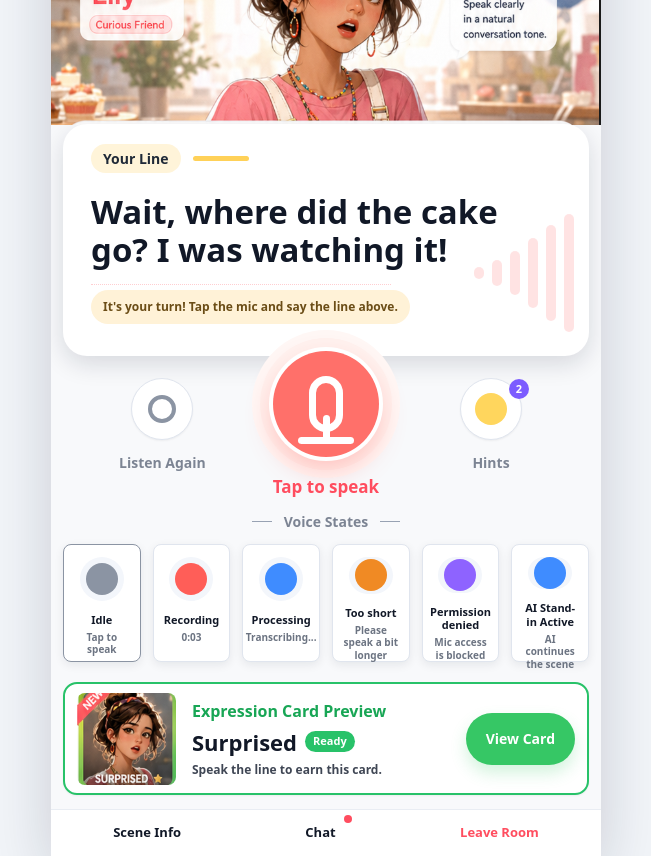
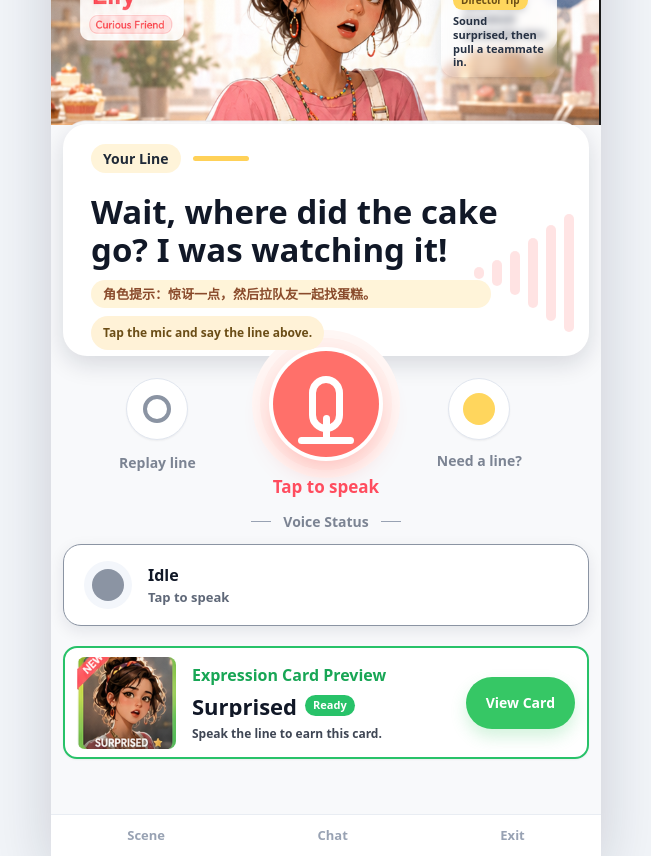
Before and after one commit to shuchaoye17-del/english-roleplay-party, a Next.js app: page /play/cafe-chaos in a window 1280 px wide. Shown: the part 320-1176 px from the top of the page, without its empty margins (314-965 px from the left). Built offline with nearby package versions, Linux system fonts and the light colour scheme.

Commit message:
Polish interactive play page review states

```diff
--- a/src/app/play/[id]/page.tsx
+++ b/src/app/play/[id]/page.tsx
@@ -78,6 +78,7 @@ function buildVoiceStates(
     {
       title: 'Idle',
       note: 'Tap to speak',
+      active: isIdle,
       color: isIdle
         ? 'border-[#8b94a3] bg-white text-[#111827]'
         : 'border-[#e0e5ee] bg-white text-[#7c8493]',
@@ -85,7 +86,8 @@ function buildVoiceStates(
     },
     {
       title: 'Recording',
-      note: isRecording ? `${Math.max(1, Math.ceil(durationMs / 1000))}:00` : '0:03',
+      note: isRecording ? `Recording... ${Math.max(1, Math.ceil(durationMs / 1000))}s` : 'Recording...',
+      active: isRecording,
       color: isRecording
         ? 'border-[#ff5e58] bg-white text-[#111827]'
         : 'border-[#e0e5ee] bg-white text-[#111827]',
@@ -93,7 +95,8 @@ function buildVoiceStates(
     },
     {
       title: 'Processing',
-      note: 'Transcribing...',
+      note: 'Listening to your line...',
+      active: isProcessing,
       color: isProcessing
         ? 'border-[#3f8cff] bg-white text-[#111827]'
         : 'border-[#e0e5ee] bg-white text-[#111827]',
@@ -101,7 +104,8 @@ function buildVoiceStates(
     },
     {
       title: 'Too short',
-      note: 'Please speak a bit longer',
+      note: 'Say one full line, or use the rescue line.',
+      active: isTooShort,
       color: isTooShort
         ? 'border-[#f08a24] bg-white text-[#111827]'
         : 'border-[#e0e5ee] bg-white text-[#111827]',
@@ -109,15 +113,17 @@ function buildVoiceStates(
     },
     {
       title: 'Permission denied',
-      note: 'Mic access is blocked',
+      note: 'Mic is blocked. You can still use AI stand-in.',
+      active: isPermissionDenied,
       color: isPermissionDenied
         ? 'border-[#8e63ff] bg-white text-[#111827]'
         : 'border-[#e0e5ee] bg-white text-[#111827]',
       dot: 'bg-[#8e63ff]'
     },
     {
-      title: 'AI Stand-in Active',
-      note: 'AI continues the scene',
+      title: 'AI stand-in',
+      note: 'AI keeps the scene moving.',
+      active: isStandIn,
       color: isStandIn
         ? 'border-[#3f8cff] bg-white text-[#111827]'
         : 'border-[#e0e5ee] bg-white text-[#111827]',
@@ -176,19 +182,19 @@ export default function PlayPage({ params }: { params: { id: string } }) {
       setState('transcribing');
 
       if (audioBlob.size < 200 || recorder.durationMs < 500) {
-        setTranscriptionNote('Recording was too short, so the AI stand-in kept the scene moving.');
+        setTranscriptionNote('Say one full line, or use the rescue line.');
         setTurnScore(mockTurnScore);
         completeTurn(currentLine.rescueLine, 'too_short');
         setPendingTranscription(false);
         return;
       }
 
-      setTranscriptionNote('Listening to your line and preparing roleplay feedback...');
+      setTranscriptionNote('Listening to your line...');
       const transcription = await transcribeAudio(audioBlob, recorder.durationMs, currentLine.rescueLine);
       if (cancelled) return;
 
       const transcript = transcription.transcript || currentLine.rescueLine;
-      setTranscriptionNote(transcription.message ?? 'Transcription complete. Scoring the roleplay turn...');
+      setTranscriptionNote(transcription.message ?? 'Listening to your line...');
 
       const score = await scoreTurn({
         scenarioId: scenario.id,
@@ -228,7 +234,7 @@ export default function PlayPage({ params }: { params: { id: string } }) {
   const handleMicClick = async () => {
     if (recorder.state === 'recording') {
       setPendingTranscription(true);
-      setTranscriptionNote('Recording stopped. Transcribing and scoring this turn...');
+      setTranscriptionNote('Listening to your line...');
       recorder.stopRecording();
       setState('transcribing');
       return;
@@ -240,7 +246,7 @@ export default function PlayPage({ params }: { params: { id: string } }) {
     const started = await recorder.startRecording();
     if (started) {
       setState('recording');
-      setTranscriptionNote('Recording. Say the English line clearly and naturally.');
+      setTranscriptionNote('Recording...');
       return;
     }
 
@@ -267,7 +273,7 @@ export default function PlayPage({ params }: { params: { id: string } }) {
   const triggerStandIn = () => {
     recorder.resetRecording();
     setPendingTranscription(false);
-    setTranscriptionNote('AI stand-in performed this line so the scene could continue.');
+    setTranscriptionNote('AI keeps the scene moving.');
     setTurnScore({
       ...mockTurnScore,
       title: 'AI stand-in kept the story moving',
@@ -291,8 +297,15 @@ export default function PlayPage({ params }: { params: { id: string } }) {
     recorder.state === 'recording'
       ? 'Stop speaking'
       : state === 'transcribing'
-        ? 'Processing...'
+        ? 'Listening...'
         : 'Tap to speak';
+
+  const instructionText =
+    state === 'recording'
+      ? 'Recording...'
+      : state === 'transcribing'
+        ? 'Listening to your line...'
+        : transcriptionNote || 'Tap the mic and say the line above.';
 
   return (
     <PlayImplementationScreen
@@ -300,16 +313,25 @@ export default function PlayPage({ params }: { params: { id: string } }) {
       sceneLabel={`Scene ${turn + 1}/${mockLines.length}`}
       progressSegments={mockLines.length}
       activeProgressSegments={turn + 1}
+      directorTipTitle="Director Tip"
+      directorTipText="Sound surprised, then pull a teammate in."
       lineText={currentLine.rescueLine}
-      instructionText={
-        state === 'recording'
-          ? 'Recording now. Say the line above in character.'
-          : transcriptionNote || "It's your turn! Tap the mic and say the line above."
-      }
+      roleHint="角色提示：惊讶一点，然后拉队友一起找蛋糕。"
+      instructionText={instructionText}
       micLabel={micLabel}
       isRecording={recorder.state === 'recording'}
+      listenLabel="Replay line"
+      hintsLabel="Need a line?"
+      hintsCount={0}
       voiceStates={voiceStates}
+      voiceStateMode="current"
       reward={reward}
+      navItems={[
+        { label: 'Scene' },
+        { label: 'Chat' },
+        { label: 'Exit' }
+      ]}
+      bottomNavTone="quiet"
       onBack={() => router.push('/lobby')}
       onMicClick={handleMicClick}
       onHints={triggerStandIn}
--- a/src/components/play/PlayImplementationScreen.tsx
+++ b/src/components/play/PlayImplementationScreen.tsx
@@ -17,6 +17,7 @@ export type PlayImplementationVoiceState = {
   note: string;
   color: string;
   dot: string;
+  active?: boolean;
 };
 
 export type PlayImplementationReward = {
@@ -36,8 +37,11 @@ export type PlayImplementationScreenProps = {
   players?: PlayImplementationPlayer[];
   stageSrc?: string;
   stageAlt?: string;
+  directorTipTitle?: string;
+  directorTipText?: string;
   lineLabel?: string;
   lineText?: string;
+  roleHint?: string;
   instructionText?: string;
   micLabel?: string;
   isRecording?: boolean;
@@ -45,8 +49,10 @@ export type PlayImplementationScreenProps = {
   hintsLabel?: string;
   hintsCount?: number;
   voiceStates?: PlayImplementationVoiceState[];
+  voiceStateMode?: "all" | "current";
   reward?: PlayImplementationReward;
   navItems?: { label: string; tone?: "default" | "danger"; hasNotification?: boolean }[];
+  bottomNavTone?: "full" | "quiet";
   onBack?: () => void;
   onAudio?: () => void;
   onMenu?: () => void;
@@ -109,6 +115,7 @@ const defaultVoiceStates: PlayImplementationVoiceState[] = [
     note: "0:03",
     color: "border-[#ff5e58] bg-white text-[#111827]",
     dot: "bg-[#ff5e58]",
+    active: true,
   },
   {
     title: "Processing",
@@ -197,7 +204,7 @@ function TopBar({
         <div className="truncate text-[18px] font-black leading-none text-[#111827]">
           {title}
         </div>
-        <div className="mt-1 flex items-center gap-3">
+          <div className="mt-1 flex items-center gap-2 min-[520px]:gap-3">
           <span className="text-[13px] font-semibold text-[#6c7482]">
             {sceneLabel}
           </span>
@@ -205,7 +212,7 @@ function TopBar({
             {Array.from({ length: progressSegments }).map((_, item) => (
               <span
                 key={item}
-                className={`h-[5px] w-[38px] rounded-full ${
+                className={`h-[5px] w-[24px] rounded-full min-[520px]:w-[38px] ${
                   item < activeProgressSegments ? "bg-[#ff4d5f]" : "bg-[#e0e5ee]"
                 }`}
               />
@@ -234,12 +241,12 @@ function TopBar({
 
 function PlayerStrip({ players }: { players: PlayImplementationPlayer[] }) {
   return (
-    <section className="mx-3 flex h-[158px] items-center justify-between rounded-[18px] bg-white px-5 shadow-[0_7px_24px_rgba(15,23,42,0.13)]">
+    <section className="mx-3 flex h-[158px] items-center justify-start gap-4 overflow-x-auto rounded-[18px] bg-white px-4 shadow-[0_7px_24px_rgba(15,23,42,0.13)] [scrollbar-width:none] min-[520px]:justify-between min-[520px]:px-5 [&::-webkit-scrollbar]:hidden">
       {players.map((player) => (
-        <div key={player.name} className="relative flex w-[80px] flex-col items-center">
+        <div key={player.name} className="relative flex w-[78px] shrink-0 flex-col items-center min-[520px]:w-[80px]">
           {player.badge ? (
             <span
-              className={`absolute -top-5 z-20 rounded-md px-2 py-0.5 text-[11px] font-black text-white ${
+              className={`absolute -top-4 z-20 rounded-md px-2 py-0.5 text-[11px] font-black text-white ${
                 player.active ? "bg-[#ff4d5f]" : "bg-[#7757ff]"
               }`}
             >
@@ -288,7 +295,17 @@ function PlayerStrip({ players }: { players: PlayImplementationPlayer[] }) {
   );
 }
 
-function Stage({ src, alt }: { src: string; alt: string }) {
+function Stage({
+  src,
+  alt,
+  directorTipTitle,
+  directorTipText,
+}: {
+  src: string;
+  alt: string;
+  directorTipTitle?: string;
+  directorTipText?: string;
+}) {
   return (
     <section className="relative mt-0 h-[235px] overflow-hidden">
       <Image
@@ -299,6 +316,16 @@ function Stage({ src, alt }: { src: string; alt: string }) {
         priority
         className="h-full w-full object-cover"
       />
+      {directorTipText ? (
+        <div className="absolute right-11 top-[88px] max-w-[116px] rounded-[14px] bg-white/92 px-3 py-2 shadow-[0_8px_20px_rgba(15,23,42,0.12)] backdrop-blur-sm">
+          <div className="mb-1 inline-flex rounded-full bg-[#ffd65d] px-2 py-0.5 text-[10px] font-black text-[#6b4d16]">
+            {directorTipTitle ?? "Director Tip"}
+          </div>
+          <p className="text-[11px] font-bold leading-tight text-[#263143]">
+            {directorTipText}
+          </p>
+        </div>
+      ) : null}
     </section>
   );
 }
@@ -306,27 +333,42 @@ function Stage({ src, alt }: { src: string; alt: string }) {
 function LineCard({
   lineLabel,
   lineText,
+  roleHint,
   instructionText,
 }: {
   lineLabel: string;
   lineText: string;
+  roleHint?: string;
   instructionText: string;
 }) {
   return (
-    <section className="relative -mt-px mx-3 h-[232px] rounded-[24px] bg-white px-7 pt-5 shadow-[0_8px_24px_rgba(15,23,42,0.14)]">
+    <section className="relative -mt-px mx-3 h-[260px] rounded-[24px] bg-white px-7 pt-5 shadow-[0_8px_24px_rgba(15,23,42,0.14)] min-[520px]:h-[232px]">
       <div className="flex items-center gap-3">
         <span className="rounded-full bg-[#fff4d9] px-3 py-1 text-[14px] font-black text-[#1f2937]">
           {lineLabel}
         </span>
         <span className="h-[5px] w-14 rounded-full bg-[#ffd158]" />
       </div>
-      <p className="mt-5 max-w-[430px] text-[33px] font-black leading-[1.14] tracking-normal text-[#111827]">
+      <p className="mt-5 max-w-[430px] text-[28px] font-black leading-[1.12] tracking-normal text-[#111827] min-[520px]:text-[33px] min-[520px]:leading-[1.14]">
         {lineText}
       </p>
-      <div className="mt-4 h-px w-[300px] border-t border-dotted border-[#ffced1]" />
-      <div className="absolute bottom-8 left-7 rounded-full bg-[#fff2d7] px-3 py-2 text-[12px] font-bold text-[#6b4d16]">
-        {instructionText}
-      </div>
+      {roleHint ? (
+        <p className="relative z-10 mt-3 max-w-[300px] rounded-full bg-[#fff4d9] px-3 py-1.5 text-[12px] font-bold leading-tight text-[#8a4b2c] min-[520px]:max-w-[400px] min-[520px]:text-[13px]">
+          {roleHint}
+        </p>
+      ) : null}
+      {roleHint ? (
+        <div className="relative z-10 mt-2 inline-block rounded-full bg-[#fff2d7] px-3 py-2 text-[12px] font-bold text-[#6b4d16]">
+          {instructionText}
+        </div>
+      ) : (
+        <>
+          <div className="mt-4 h-px w-[300px] border-t border-dotted border-[#ffced1]" />
+          <div className="absolute bottom-8 left-7 rounded-full bg-[#fff2d7] px-3 py-2 text-[12px] font-bold text-[#6b4d16]">
+            {instructionText}
+          </div>
+        </>
+      )}
       <div className="absolute bottom-6 right-0 flex h-[118px] w-[130px] items-center justify-center gap-2 opacity-50">
         {[12, 26, 44, 70, 96, 118].map((height, index) => (
           <span
@@ -364,7 +406,7 @@ function MicDock({
       <button
         type="button"
         onClick={onListenAgain}
-        className="absolute left-[68px] top-[22px] flex flex-col items-center gap-3"
+        className="absolute left-[40px] top-[22px] flex flex-col items-center gap-3 min-[520px]:left-[68px]"
       >
         <span className="grid h-[62px] w-[62px] place-items-center rounded-full border border-[#e0e5ee] bg-white shadow-sm">
           <span className="h-7 w-7 rounded-full border-[4px] border-[#8b94a3]" />
@@ -394,7 +436,7 @@ function MicDock({
       <button
         type="button"
         onClick={onHints}
-        className="absolute right-[79px] top-[22px] flex flex-col items-center gap-3"
+        className="absolute right-[40px] top-[22px] flex flex-col items-center gap-3 min-[520px]:right-[79px]"
       >
         <span className="relative grid h-[62px] w-[62px] place-items-center rounded-full border border-[#e0e5ee] bg-white shadow-sm">
           <span className="h-8 w-8 rounded-full bg-[#ffd65d]" />
@@ -404,7 +446,7 @@ function MicDock({
             </span>
           ) : null}
         </span>
-        <span className="text-[14px] font-semibold text-[#7c8493]">{hintsLabel}</span>
+        <span className="max-w-[86px] text-center text-[14px] font-semibold leading-tight text-[#7c8493]">{hintsLabel}</span>
       </button>
     </section>
   );
@@ -453,6 +495,31 @@ function VoiceStates({ voiceStates }: { voiceStates: PlayImplementationVoiceStat
   );
 }
 
+function CurrentVoiceState({ voiceStates }: { voiceStates: PlayImplementationVoiceState[] }) {
+  const currentState = voiceStates.find((state) => state.active) ?? voiceStates[0];
+
+  return (
+    <section className="mx-3">
+      <div className="mb-3 flex items-center justify-center gap-3 text-[14px] font-bold text-[#7c8493]">
+        <span className="h-px w-5 bg-[#98a2b3]" />
+        Voice Status
+        <span className="h-px w-5 bg-[#98a2b3]" />
+      </div>
+      <div className={`flex h-[82px] items-center gap-4 rounded-[18px] border px-5 shadow-[0_5px_16px_rgba(15,23,42,0.09)] ${currentState.color}`}>
+        <span className="grid h-12 w-12 shrink-0 place-items-center rounded-full bg-[#f3f6fb]">
+          <span className={`h-8 w-8 rounded-full ${currentState.dot}`} />
+        </span>
+        <div className="min-w-0 flex-1">
+          <div className="text-[16px] font-black leading-tight">{currentState.title}</div>
+          <div className="mt-1 text-[13px] font-bold leading-tight text-[#5f6878]">
+            {currentState.note}
+          </div>
+        </div>
+      </div>
+    </section>
+  );
+}
+
 function RewardCard({
   reward,
   onViewReward,
@@ -462,7 +529,7 @@ function RewardCard({
 }) {
   return (
     <section className="mx-3 mt-5 flex h-[113px] items-center rounded-[14px] border-2 border-[#28c269] bg-white px-3 shadow-sm">
-      <div className="relative h-[92px] w-[99px] shrink-0 overflow-hidden rounded-lg">
+      <div className="relative h-[78px] w-[78px] shrink-0 overflow-hidden rounded-lg min-[520px]:h-[92px] min-[520px]:w-[99px]">
         <Image
           src={reward.imageSrc}
           alt="Surprised expression card"
@@ -471,12 +538,12 @@ function RewardCard({
           className="h-full w-full object-cover"
         />
       </div>
-      <div className="ml-4 min-w-0 flex-1">
-        <div className="text-[16px] font-black text-[#18a655]">
+      <div className="ml-3 min-w-0 flex-1 overflow-hidden min-[520px]:ml-4">
+        <div className="truncate text-[14px] font-black text-[#18a655] min-[520px]:text-[16px]">
           {reward.eyebrow}
         </div>
         <div className="mt-2 flex items-center gap-2">
-          <span className="text-[22px] font-black leading-none text-[#111827]">
+          <span className="truncate text-[20px] font-black leading-none text-[#111827] min-[520px]:text-[22px]">
             {reward.title}
           </span>
           <span className="rounded-full bg-[#28c269] px-2 py-0.5 text-[11px] font-black text-white">
@@ -490,7 +557,7 @@ function RewardCard({
       <button
         type="button"
         onClick={onViewReward}
-        className="ml-2 h-[52px] rounded-full bg-[#36c765] px-5 py-3 text-[14px] font-black text-white shadow-[0_8px_16px_rgba(54,199,101,0.22)]"
+        className="ml-2 h-[52px] shrink-0 rounded-full bg-[#36c765] px-4 py-3 text-[14px] font-black text-white shadow-[0_8px_16px_rgba(54,199,101,0.22)] min-[520px]:px-5"
       >
         {reward.actionLabel}
       </button>
@@ -500,16 +567,22 @@ function RewardCard({
 
 function BottomNav({
   navItems,
+  tone,
 }: {
   navItems: { label: string; tone?: "default" | "danger"; hasNotification?: boolean }[];
+  tone: "full" | "quiet";
 }) {
   return (
-    <nav className="absolute bottom-0 left-0 right-0 flex h-[47px] items-center justify-around border-t border-[#e9edf3] bg-white text-[13px] font-semibold text-[#111827]">
+    <nav
+      className={`absolute bottom-0 left-0 right-0 flex items-center justify-around border-t border-[#e9edf3] bg-white text-[13px] font-semibold text-[#111827] ${
+        tone === "quiet" ? "h-[42px] bg-white/82 text-[12px] text-[#98a2b3]" : "h-[47px]"
+      }`}
+    >
       {navItems.map((item) => (
         <button
           key={item.label}
           type="button"
-          className={`relative ${item.tone === "danger" ? "text-[#ff4d5f]" : ""}`}
+          className={`relative ${item.tone === "danger" && tone === "full" ? "text-[#ff4d5f]" : ""}`}
         >
           {item.label}
           {item.hasNotification ? (
@@ -529,8 +602,11 @@ export function PlayImplementationScreen({
   players = defaultPlayers,
   stageSrc = "/play-implementation-preview/stage.webp",
   stageAlt = "Birthday cafe stage with Lily character",
+  directorTipTitle,
+  directorTipText,
   lineLabel = "Your Line",
   lineText = "Wait, where did the cake go? I was watching it!",
+  roleHint,
   instructionText = "It's your turn! Tap the mic and say the line above.",
   micLabel = "Tap to speak",
   isRecording = true,
@@ -538,8 +614,10 @@ export function PlayImplementationScreen({
   hintsLabel = "Hints",
   hintsCount = 2,
   voiceStates = defaultVoiceStates,
+  voiceStateMode = "all",
   reward = defaultReward,
   navItems = defaultNavItems,
+  bottomNavTone = "full",
   onBack,
   onAudio,
   onMenu,
@@ -554,7 +632,7 @@ export function PlayImplementationScreen({
         English Roleplay Party Play implementation preview. Prototype only - not
         production UI.
       </h1>
-      <div className="relative min-h-[1176px] w-[550px] overflow-hidden bg-[#f8f9fb] text-[#111827] shadow-[0_20px_60px_rgba(15,23,42,0.18)]">
+      <div className="relative min-h-[1176px] w-full max-w-[550px] overflow-hidden bg-[#f8f9fb] text-[#111827] shadow-[0_20px_60px_rgba(15,23,42,0.18)]">
         <TopBar
           title={title}
           sceneLabel={sceneLabel}
@@ -565,10 +643,16 @@ export function PlayImplementationScreen({
           onMenu={onMenu}
         />
         <PlayerStrip players={players} />
-        <Stage src={stageSrc} alt={stageAlt} />
+        <Stage
+          src={stageSrc}
+          alt={stageAlt}
+          directorTipTitle={directorTipTitle}
+          directorTipText={directorTipText}
+        />
         <LineCard
           lineLabel={lineLabel}
           lineText={lineText}
+          roleHint={roleHint}
           instructionText={instructionText}
         />
         <MicDock
@@ -581,9 +665,13 @@ export function PlayImplementationScreen({
           onMicClick={onMicClick}
           onHints={onHints}
         />
-        <VoiceStates voiceStates={voiceStates} />
+        {voiceStateMode === "current" ? (
+          <CurrentVoiceState voiceStates={voiceStates} />
+        ) : (
+          <VoiceStates voiceStates={voiceStates} />
+        )}
         <RewardCard reward={reward} onViewReward={onViewReward} />
-        <BottomNav navItems={navItems} />
+        <BottomNav navItems={navItems} tone={bottomNavTone} />
       </div>
     </main>
   );
```
